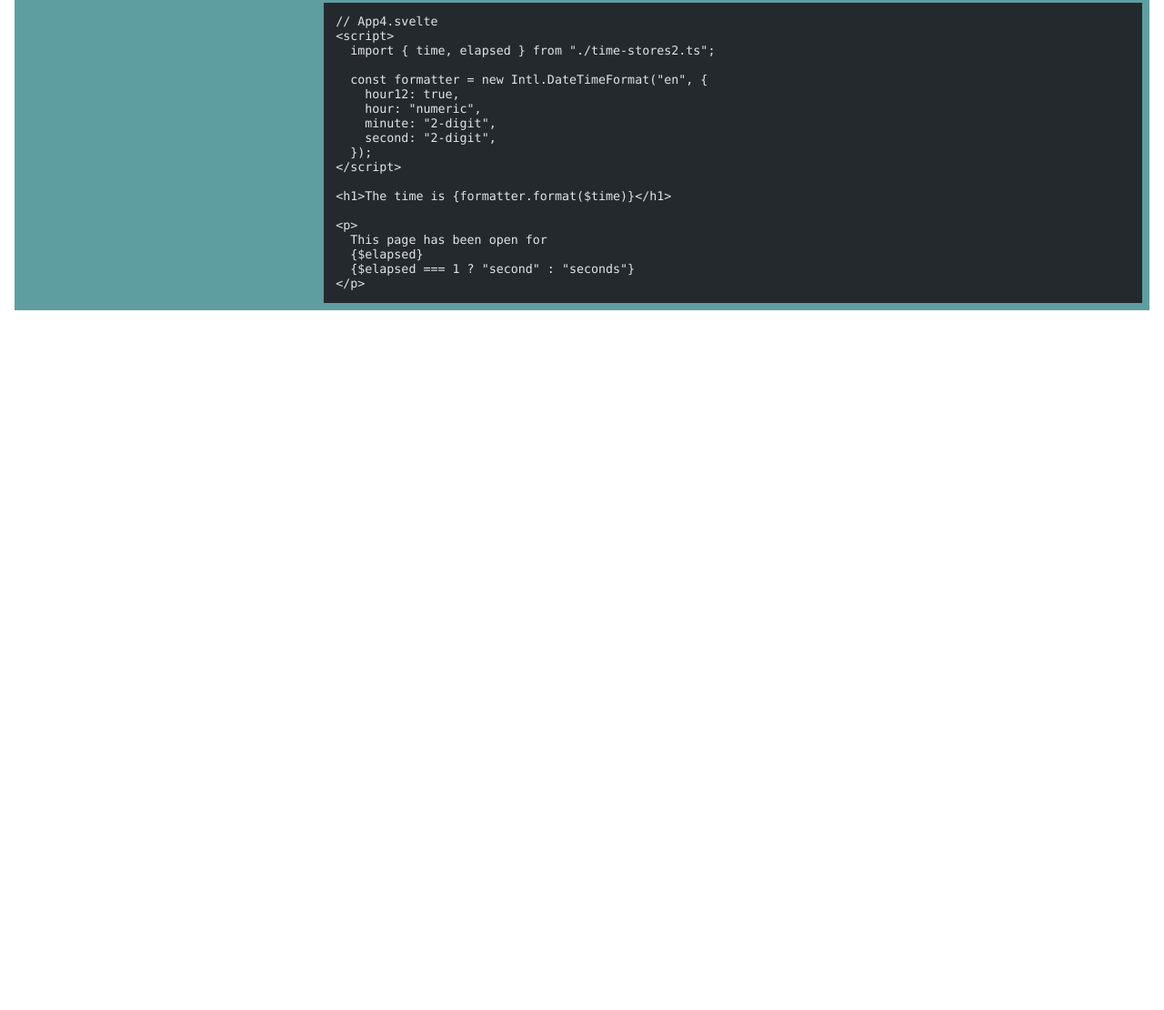
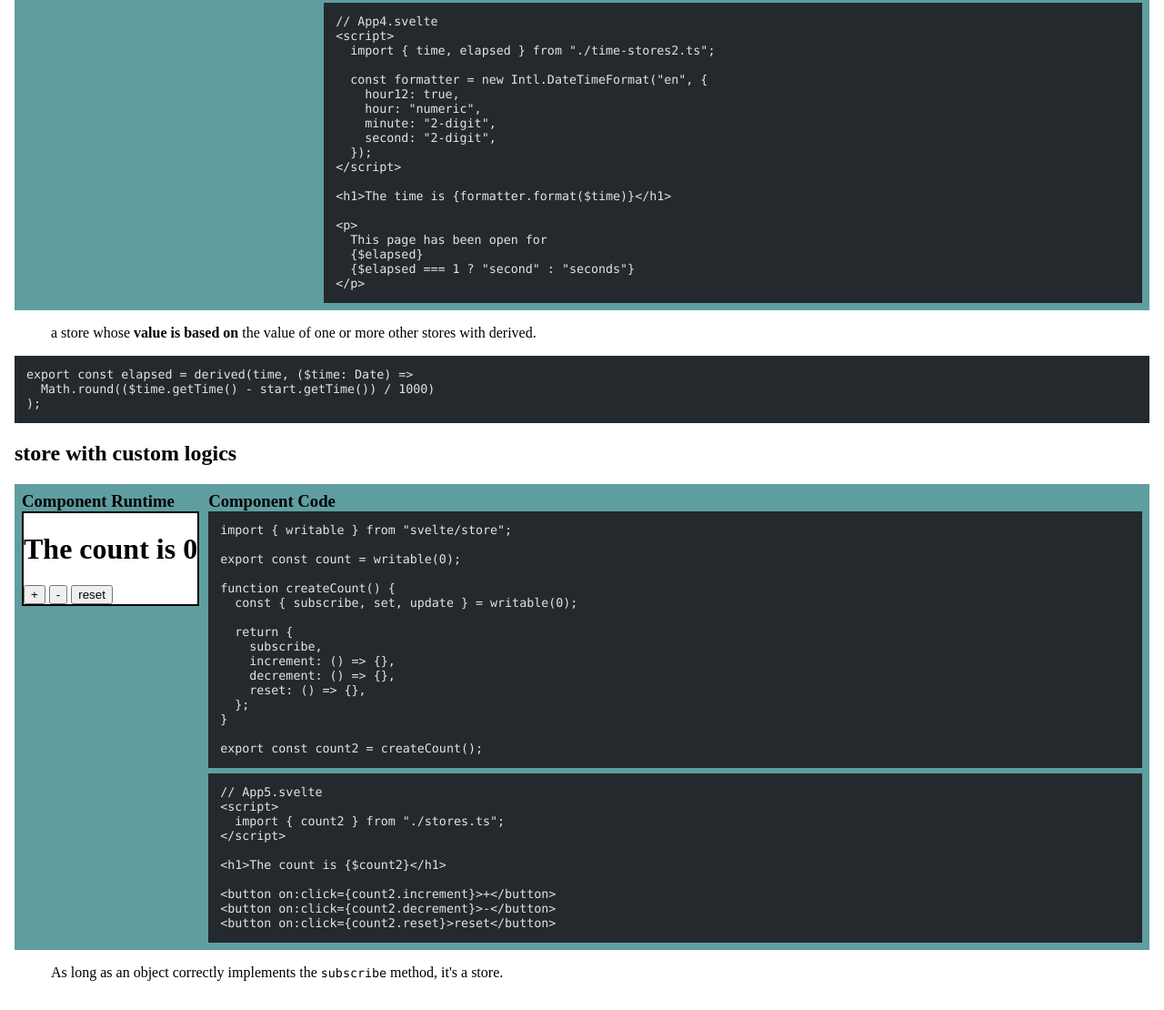
Before and after one commit to naramdash/slides-for-svelte-for-others, an Astro site: page /slides-for-svelte-for-others/slide-10-stores in a window 1280 px wide. Shown: the part 2816-3926 px from the top of the page at 91% size. Before the commit the page ends 3173 px from the top, so only its background shows below. Built offline with nearby package versions, Linux system fonts and the light colour scheme; Astro itself is replaced by a stand-in of ours; code samples lack their colours.

Commit message:
slide 10

````diff
--- a/src/components/slide-10/App4.svelte
+++ b/src/components/slide-10/App4.svelte
@@ -1,5 +1,5 @@
 <script>
-  import { time, elapsed } from "./time-stores2.ts";
+  import { time, elapsed } from "./time-stores.ts";
 
   const formatter = new Intl.DateTimeFormat("en", {
     hour12: true,
--- /dev/null
+++ b/src/components/slide-10/App5.svelte
@@ -0,0 +1,9 @@
+<script>
+  import { count2 } from "./stores.ts";
+</script>
+
+<h1>The count is {$count2}</h1>
+
+<button on:click={count2.increment}>+</button>
+<button on:click={count2.decrement}>-</button>
+<button on:click={count2.reset}>reset</button>
--- a/src/components/slide-10/stores.ts
+++ b/src/components/slide-10/stores.ts
@@ -1,3 +1,16 @@
 import { writable } from "svelte/store";
 
 export const count = writable(0);
+
+function createCount() {
+  const { subscribe, set, update } = writable(0);
+
+  return {
+    subscribe,
+    increment: () => update((n) => n + 1),
+    decrement: () => update((n) => n - 1),
+    reset: () => set(0),
+  };
+}
+
+export const count2 = createCount();
--- a/src/components/slide-10/time-stores.ts
+++ b/src/components/slide-10/time-stores.ts
@@ -1,4 +1,4 @@
-import { readable } from "svelte/store";
+import { readable, derived } from "svelte/store";
 
 export const time = readable(new Date(), function start(set) {
   const interval = setInterval(() => {
@@ -9,3 +9,9 @@ export const time = readable(new Date(), function start(set) {
     clearInterval(interval);
   };
 });
+
+const start = new Date();
+
+export const elapsed = derived(time, ($time: Date) =>
+  Math.round(($time.getTime() - start.getTime()) / 1000)
+);
--- a/src/components/slide-10/time-stores2.ts
+++ /dev/null
@@ -1,17 +0,0 @@
-import { readable, derived } from "svelte/store";
-
-export const time = readable(new Date(), function start(set) {
-  const interval = setInterval(() => {
-    set(new Date());
-  }, 1000);
-
-  return function stop() {
-    clearInterval(interval);
-  };
-});
-
-const start = new Date();
-
-export const elapsed = derived(time, ($time: Date) =>
-  Math.round(($time.getTime() - start.getTime()) / 1000)
-);
--- a/src/pages/slide-10-stores.mdx
+++ b/src/pages/slide-10-stores.mdx
@@ -1,13 +1,14 @@
 ---
-layout: '../layouts/Layout.astro'
-title: '앱 전역상태'
+layout: "../layouts/Layout.astro"
+title: "앱 전역상태"
 ---
 
-import ComponentAndCode from '../components/ComponentAndCode.astro'
-import App from '../components/slide-10/App.svelte'
-import App2 from '../components/slide-10/App2.svelte'
-import App3 from '../components/slide-10/App3.svelte'
-import App4 from '../components/slide-10/App4.svelte'
+import ComponentAndCode from "../components/ComponentAndCode.astro";
+import App from "../components/slide-10/App.svelte";
+import App2 from "../components/slide-10/App2.svelte";
+import App3 from "../components/slide-10/App3.svelte";
+import App4 from "../components/slide-10/App4.svelte";
+import App5 from "../components/slide-10/App5.svelte";
 
 # {frontmatter.title}
 
@@ -70,6 +71,7 @@ export const count = writable(0);
 
 <button on:click={decrement}> - </button>
 ```
+
 </ComponentAndCode>
 
 must unsubscribe store subscription before destory
@@ -99,6 +101,7 @@ onDestroy(() => {
 <Incrementer />
 <Decrementer />
 ```
+
 </ComponentAndCode>
 
 > **Any name beginning with $ is assumed to refer to a store value.** It's effectively a reserved character — Svelte will prevent you from declaring your own variables with a $ prefix.
@@ -149,18 +152,17 @@ export const time = readable(new Date(), function start(set) {
 
 <h1>The time is {formatter.format($time)}</h1>
 ```
+
 </ComponentAndCode>
 
 > a store representing the mouse position or the user's geolocation, and it doesn't make sense to be able to set those **values from 'outside'.**
 
 - first arg: **initial value**
 - second arg: **start function** called when store get first subscriber
-    - arg: **set function**
-    - return: **stop function** called when the last subscriber unsubscribe
-
+  - arg: **set function**
+  - return: **stop function** called when the last subscriber unsubscribe
 
 ## Derived
-
 
 <ComponentAndCode>
 <App4 slot='component' client:load/>
@@ -207,4 +209,54 @@ export const elapsed = derived(time, ($time: Date) =>
   {$elapsed === 1 ? "second" : "seconds"}
 </p>
 ```
+
 </ComponentAndCode>
+
+> a store whose **value is based on** the value of one or more other stores with derived.
+
+```ts
+export const elapsed = derived(time, ($time: Date) =>
+  Math.round(($time.getTime() - start.getTime()) / 1000)
+);
+```
+
+## store with custom logics
+
+<ComponentAndCode>
+  <App5 slot="component" client:load />
+
+```ts
+import { writable } from "svelte/store";
+
+export const count = writable(0);
+
+function createCount() {
+  const { subscribe, set, update } = writable(0);
+
+  return {
+    subscribe,
+    increment: () => {},
+    decrement: () => {},
+    reset: () => {},
+  };
+}
+
+export const count2 = createCount();
+```
+
+```svelte
+// App5.svelte
+<script>
+  import { count2 } from "./stores.ts";
+</script>
+
+<h1>The count is {$count2}</h1>
+
+<button on:click={count2.increment}>+</button>
+<button on:click={count2.decrement}>-</button>
+<button on:click={count2.reset}>reset</button>
+```
+
+</ComponentAndCode>
+
+> As long as an object correctly implements the `subscribe` method, it's a store.
````
